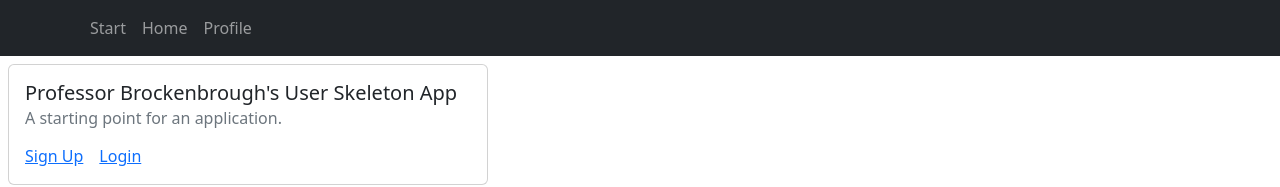
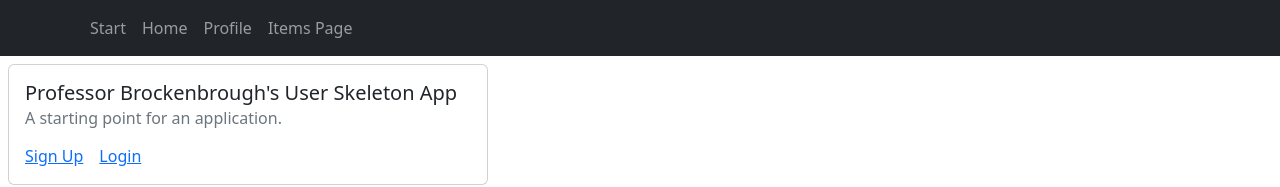
Before and after one commit to v-belina/belina_capstone, a React (Create React App) app in the folder frontend/: page / in a window 1280 px wide. Shown: the top 187 px of the page. Built offline with nearby package versions, Linux system fonts and the light colour scheme.

Commit message:
Navbar has a button that goes to the items page

```diff
--- a/frontend/src/components/navbar.js
+++ b/frontend/src/components/navbar.js
@@ -26,6 +26,7 @@ export default function Navbar() {
         <Nav.Link href="/">Start</Nav.Link>
         <Nav.Link href="/home">Home</Nav.Link>
         <Nav.Link href="/privateUserProfile">Profile</Nav.Link>
+        <Nav.Link href="/viewItems">Items Page</Nav.Link>
       </Nav>
     </Container>
   </ReactNavbar>
```
